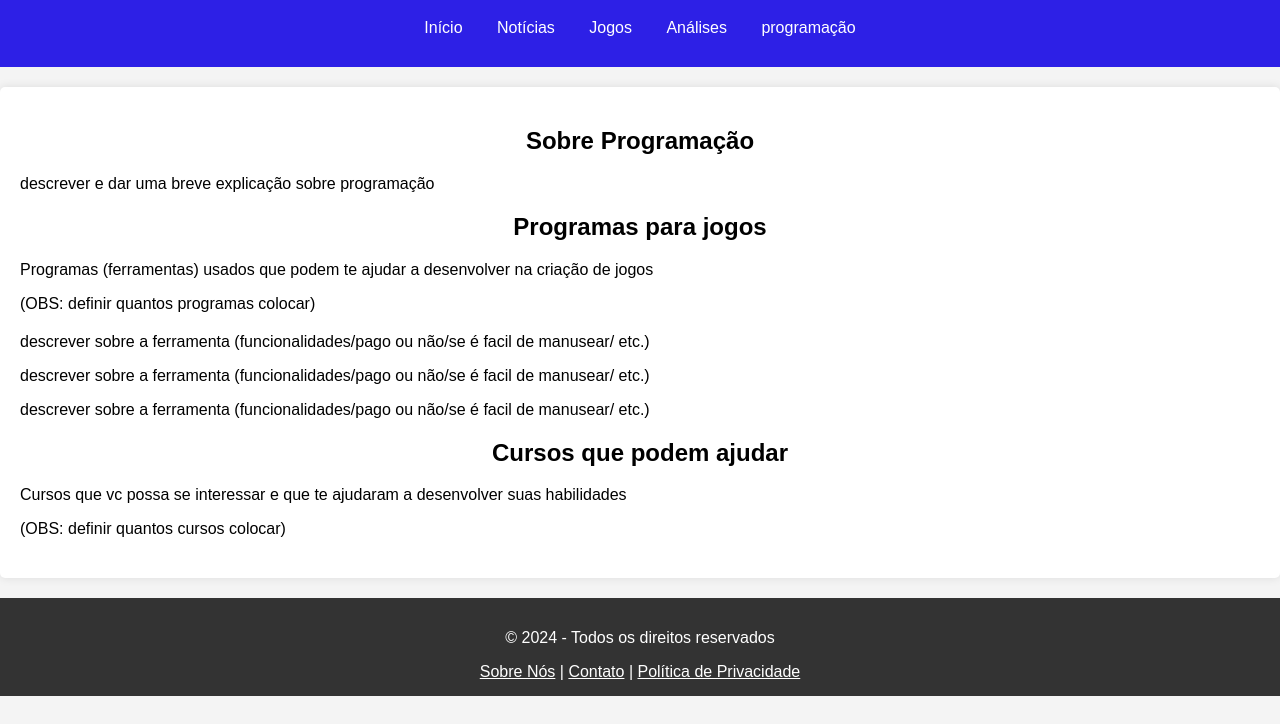
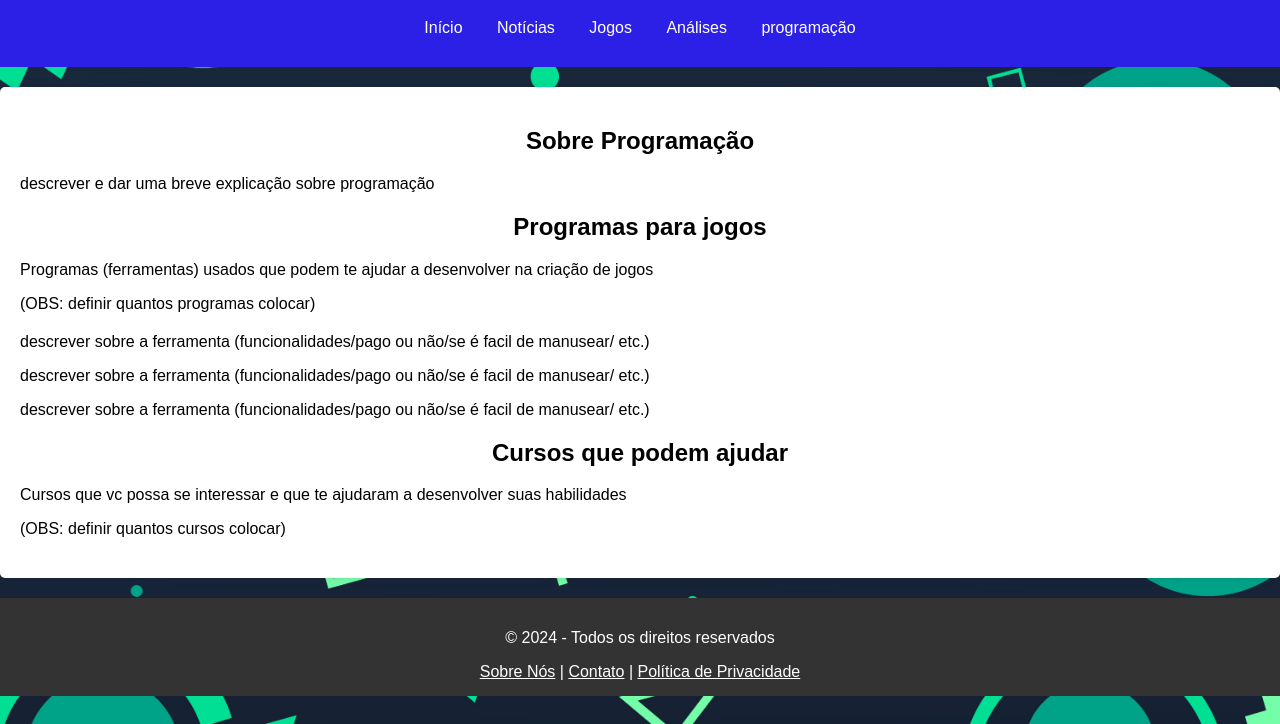
Before and after one commit to EnzoRossi007/jogos-site, a plain HTML site: page jogos-site/programacao.html in a window 1280 px wide. Shown: the part 76-800 px from the top of the page. Drawn offline with Linux system fonts and the light colour scheme.

Commit message:
Update programacao.html

```diff
--- a/jogos-site/programacao.html
+++ b/jogos-site/programacao.html
@@ -10,6 +10,7 @@
         margin: 0;
         padding: 0;
         background-color: #f4f4f4;
+        background-size: cover;
     }
 
         header {
@@ -31,7 +32,7 @@
 
 
         .container {
-            max-width: 1500px;
+            max-width: 1250px;
             margin: 20px auto;
             padding: 20px;
             background: white;
@@ -63,7 +64,7 @@
         }
     </style>
 </head>
-<body>
+<body background="fundojogos.jpg">
 
 <header>
     <h1>Programação de jogos</h1>
```
Lines whose indentation alone changed are shown as unchanged.
